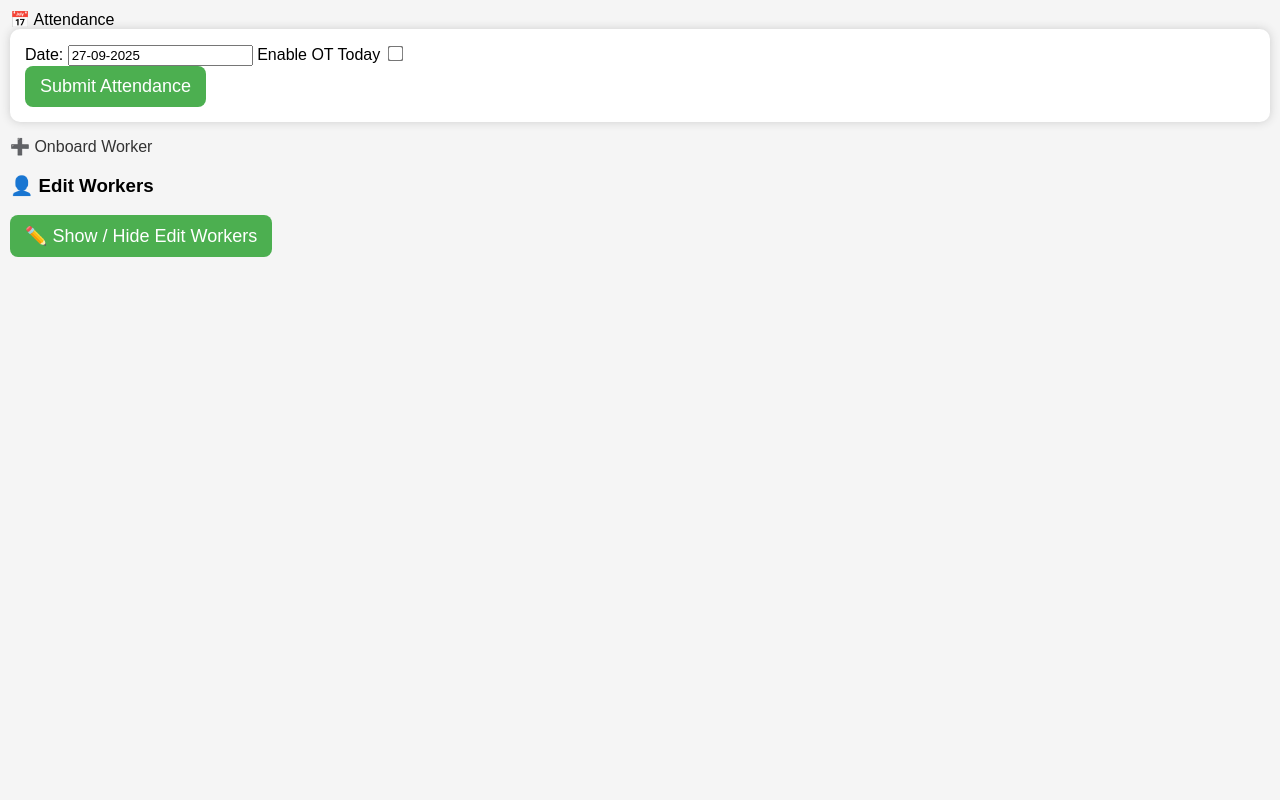
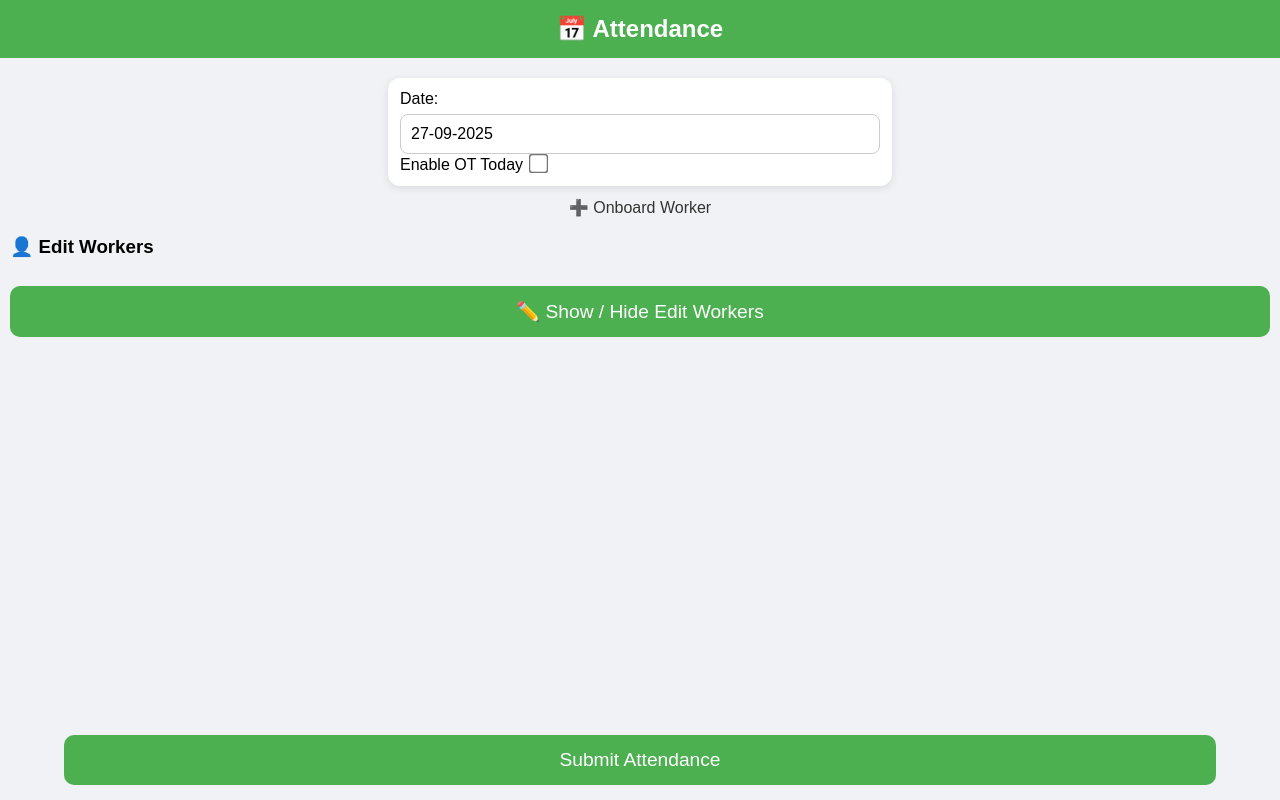
Before and after one commit to psychocomrade/Attendance, a Flask app: page / in a window 1280 px wide. Run offline with Flask 3, Linux system fonts and the light colour scheme; data that the repository does not hold is empty.

Commit message:
Update style.css

```diff
--- a/static/style.css
+++ b/static/style.css
@@ -1,52 +1,128 @@
+/* General body */
 body {
     font-family: Arial, sans-serif;
-    margin: 10px;
+    margin: 0;
     padding: 0;
-    background: #f5f5f5;
+    background: #f0f2f5;
+    font-size: 1rem;
+    display: flex;
+    flex-direction: column;
+    height: 100vh;
 }
 
-h2 {
+/* Fixed header */
+header {
+    background: #4CAF50;
+    color: white;
+    padding: 15px 10px;
     text-align: center;
+    font-size: 1.5rem;
+    font-weight: bold;
+    flex-shrink: 0;
 }
 
+/* Scrollable content */
+main {
+    flex: 1;
+    overflow-y: auto;
+    padding: 10px;
+}
+
+/* Forms */
 form {
     background: #fff;
-    padding: 15px;
-    border-radius: 10px;
-    box-shadow: 0 0 10px #ccc;
+    padding: 12px;
+    border-radius: 12px;
+    box-shadow: 0 2px 8px rgba(0,0,0,0.1);
+    max-width: 480px;
+    margin: 10px auto;
+    display: flex;
+    flex-direction: column;
 }
 
+/* Worker cards */
 .worker-card {
     display: flex;
     flex-direction: column;
-    margin-bottom: 15px;
-    padding: 10px;
-    background: #e8f0fe;
-    border-radius: 8px;
+    margin-bottom: 12px;
+    padding: 12px;
+    background: #e0f7fa;
+    border-radius: 10px;
+    font-size: 1rem;
 }
 
-input[type="checkbox"], input[type="number"] {
-    transform: scale(1.2);
-    margin-right: 5px;
+/* Inputs and selects */
+input[type="text"], select {
+    width: 100%;
+    padding: 10px;
+    margin-top: 6px;
+    font-size: 1rem;
+    border-radius: 8px;
+    border: 1px solid #ccc;
+    box-sizing: border-box;
 }
 
+input[type="checkbox"] {
+    transform: scale(1.5);
+    margin-right: 8px;
+}
+
+/* Buttons */
 button {
-    padding: 10px 15px;
-    font-size: 18px;
+    padding: 14px 0;
+    font-size: 1.2rem;
     border: none;
-    border-radius: 8px;
+    border-radius: 10px;
     background: #4CAF50;
     color: white;
     cursor: pointer;
+    margin-top: 10px;
+    width: 100%;
 }
 
 button:hover {
     background: #45a049;
 }
 
+/* Floating Submit button */
+.floating-submit {
+    position: fixed;
+    bottom: 15px;
+    left: 50%;
+    transform: translateX(-50%);
+    width: 90%;
+    z-index: 1000;
+}
+
+/* Links */
 a {
-    display: inline-block;
-    margin-top: 15px;
+    display: block;
+    margin-top: 12px;
     text-decoration: none;
     color: #333;
+    text-align: center;
 }
+
+/* Textarea */
+textarea {
+    width: 100%;
+    font-size: 1rem;
+    padding: 10px;
+    border-radius: 8px;
+    border: 1px solid #ccc;
+    box-sizing: border-box;
+    resize: vertical;
+    margin-bottom: 12px;
+}
+
+/* Edit worker section */
+#edit_workers div {
+    display: flex;
+    justify-content: space-between;
+    align-items: center;
+    background: #fff;
+    padding: 8px;
+    margin-bottom: 6px;
+    border-radius: 8px;
+    box-shadow: 0 1px 3px rgba(0,0,0,0.1);
+}
```
